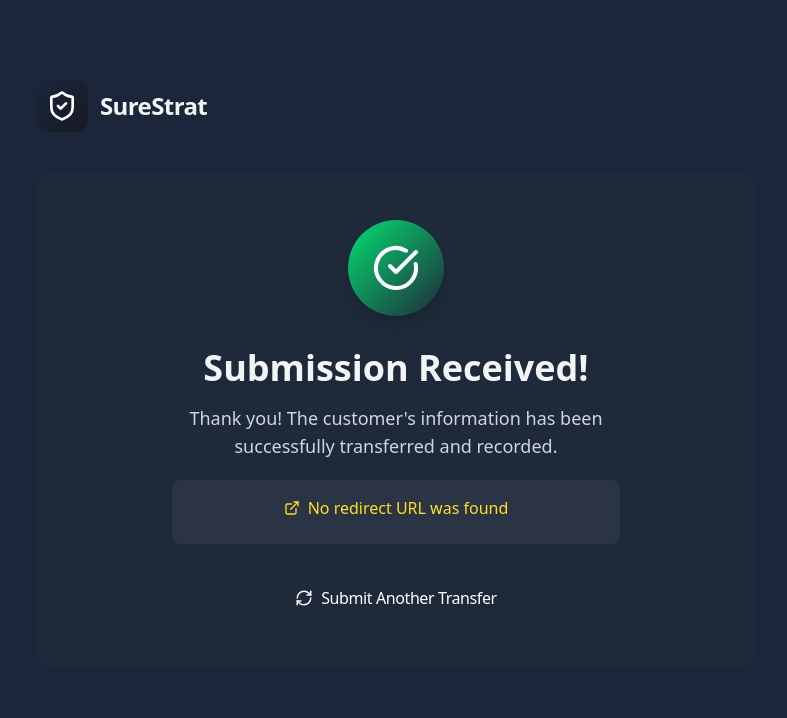
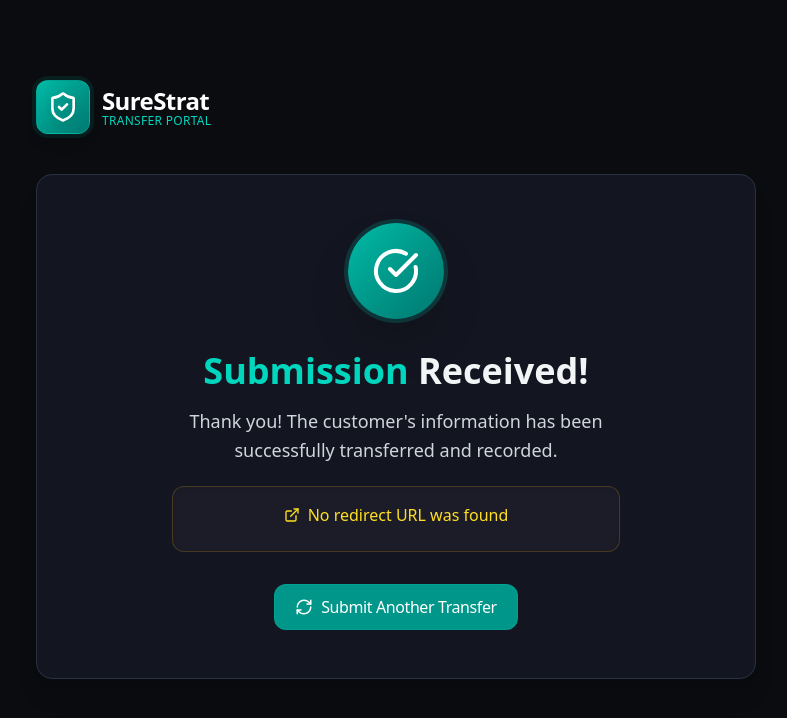
Before and after one commit to surestrat/pine-transfer-form, a React (Vite) app: page /success in a window 1280 px wide. Shown: the top 718 px of the page, without its empty margins (244-1031 px from the left). Built offline with nearby package versions, Linux system fonts and the light colour scheme; no server answers.

Commit message:
fix colors

```diff
--- a/src/App.jsx
+++ b/src/App.jsx
@@ -14,8 +14,8 @@ function App() {
 				{" "}
 				{/* Wrap with ErrorBoundary */}
 				<div
-					className="min-h-screen relative overflow-hidden font-sans bg-[#161b24]"
-					style={{ background: "#1b263b" }} // Use direct hex color
+					className="min-h-screen relative overflow-hidden font-sans bg-[#0a0c10]"
+					style={{ background: "#0a0c10" }} // Deeper black background
 				>
 					{/* Updated dark background */}
 					<GradientBackground />
--- a/src/components/ui/Button.jsx
+++ b/src/components/ui/Button.jsx
@@ -14,11 +14,11 @@ export const Button = ({
 
 	const variantStyles = {
 		primary:
-			"bg-primary-500 hover:bg-primary-600 text-white focus:ring-primary-400", // Keep primary as is
+			"bg-teal-600 hover:bg-teal-500 text-white focus:ring-teal-400 border border-teal-500/30", // Teal primary button
 		secondary:
-			"bg-gradient-to-r from-secondary-500 to-secondary-600 hover:from-secondary-600 hover:to-secondary-700 text-white focus:ring-secondary-400", // Keep secondary as is
+			"bg-gradient-to-r from-[#131620] to-[#1c2130] hover:from-[#1c2130] hover:to-[#252b3d] text-white border border-[#2a3142] focus:ring-[#2a3142]", // Modern dark gradient
 		outline:
-			"border border-primary-500 bg-transparent hover:bg-primary-500 hover:bg-opacity-10 text-primary-300 focus:ring-primary-400 shadow-soft hover:shadow-medium", // Adjusted for dark: transparent bg, light text, subtle hover
+			"border border-teal-500/50 bg-transparent hover:bg-teal-500/10 text-teal-300 focus:ring-teal-400/30 shadow-soft hover:shadow-medium", // Teal outline
 	};
 
 	const disabledStyles =
--- a/src/components/ui/GradientBackground.jsx
+++ b/src/components/ui/GradientBackground.jsx
@@ -4,30 +4,34 @@ import { motion } from "framer-motion";
 export const GradientBackground = () => {
 	return (
 		<div className="absolute inset-0 overflow-hidden -z-10">
-			{/* Ensure it's behind content */}
+			{/* Modern gradient background with teal accents */}
 			<motion.div
-				className="absolute top-[-20%] right-[-15%] w-[50%] h-[50%] rounded-full filter blur-[150px] opacity-20"
-				style={{ background: "#161b24" }} // Use direct hex color
+				className="absolute top-[-10%] right-[-10%] w-[60%] h-[60%] rounded-full filter blur-[180px] opacity-20"
+				style={{
+					background: "linear-gradient(135deg, #0d9488 0%, #134e4a 100%)",
+				}} // Teal gradient
 				animate={{
-					scale: [1, 1.15, 1],
-					opacity: [0.15, 0.25, 0.15],
+					scale: [1, 1.2, 1],
+					opacity: [0.1, 0.18, 0.1], // Enhanced teal glow
 				}}
 				transition={{
-					duration: 18,
+					duration: 20,
 					repeat: Infinity,
 					repeatType: "reverse",
 					ease: "easeInOut",
 				}}
 			/>
 			<motion.div
-				className="absolute bottom-[-20%] left-[-15%] w-[50%] h-[50%] rounded-full filter blur-[150px] opacity-20"
-				style={{ background: "#161b24" }} // Use a slightly different dark blue for secondary
+				className="absolute bottom-[-15%] left-[-10%] w-[55%] h-[55%] rounded-full filter blur-[160px] opacity-20"
+				style={{
+					background: "linear-gradient(135deg, #0f172a 0%, #1e293b 100%)",
+				}} // Dark blue gradient
 				animate={{
-					scale: [1, 1.25, 1],
+					scale: [1, 1.3, 1],
 					opacity: [0.15, 0.25, 0.15],
 				}}
 				transition={{
-					duration: 21,
+					duration: 25,
 					repeat: Infinity,
 					repeatType: "reverse",
 					delay: 2,
@@ -35,21 +39,41 @@ export const GradientBackground = () => {
 				}}
 			/>
 			<motion.div
-				className="absolute top-[40%] left-[30%] w-[30%] h-[30%] rounded-full filter blur-[120px] opacity-15"
-				style={{ background: "#161b24" }} // Another dark blue for subtlety
+				className="absolute top-[30%] left-[25%] w-[40%] h-[40%] rounded-full filter blur-[140px] opacity-15"
+				style={{
+					background: "linear-gradient(135deg, #115e59 0%, #042f2e 100%)",
+				}} // Deeper teal gradient
 				animate={{
-					scale: [1, 1.1, 1],
-					x: [0, 30, 0],
-					opacity: [0.1, 0.2, 0.1],
+					scale: [1, 1.15, 1],
+					x: [0, 40, 0],
+					opacity: [0.06, 0.12, 0.06], // More noticeable
 				}}
 				transition={{
-					duration: 25,
+					duration: 28,
 					repeat: Infinity,
 					repeatType: "reverse",
 					delay: 4,
 					ease: "easeInOut",
 				}}
 			/>
+			<motion.div
+				className="absolute top-[60%] right-[20%] w-[25%] h-[25%] rounded-full filter blur-[100px] opacity-10"
+				style={{
+					background: "linear-gradient(135deg, #0f766e 0%, #0d9488 100%)",
+				}} // Bright teal accent
+				animate={{
+					scale: [1, 1.2, 1],
+					y: [0, -30, 0],
+					opacity: [0.05, 0.1, 0.05],
+				}}
+				transition={{
+					duration: 18,
+					repeat: Infinity,
+					repeatType: "reverse",
+					delay: 6,
+					ease: "easeInOut",
+				}}
+			/>
 		</div>
 	);
 };
--- a/src/components/ui/Logo.jsx
+++ b/src/components/ui/Logo.jsx
@@ -10,16 +10,17 @@ const Logo = ({ size = 28 }) => {
 			whileHover={{ scale: 1.03 }} // Slightly reduced hover scale
 			transition={{ type: "spring", stiffness: 300 }}
 		>
-			<div className="flex items-center justify-center rounded-xl bg-gradient-to-br from-primary-500 to-[#161b24] p-2.5 mr-3 shadow-medium">
-				{" "}
-				{/* Keep logo icon background vibrant */}
-				<ShieldCheck size={size} className="text-white" />
+			<div className="flex items-center justify-center rounded-xl bg-gradient-to-br from-teal-500 to-teal-700 p-2.5 mr-3 shadow-lg ring-4 ring-teal-500/10 border border-teal-400/30">
+				<ShieldCheck size={size} className="text-white drop-shadow-md" />
 			</div>
-			<span className="font-bold text-2xl text-gray-100 tracking-tight">
-				{" "}
-				{/* Lighter text */}
-				SureStrat
-			</span>{" "}
+			<div className="flex flex-col">
+				<span className="font-bold text-2xl text-white tracking-tight">
+					SureStrat
+				</span>
+				<span className="text-xs text-teal-400 -mt-1 tracking-wide">
+					TRANSFER PORTAL
+				</span>
+			</div>
 		</motion.div>
 	);
 };
--- a/src/pages/FormPage.jsx
+++ b/src/pages/FormPage.jsx
@@ -15,12 +15,9 @@ const FormPage = () => {
 				transition={{ delay: 0.1, ease: "easeOut" }}
 			>
 				<Logo size={32} />
-				<div className="flex items-center text-sm text-gray-400">
-					{" "}
-					{/* Muted light text */}
-					<Lock size={14} className="mr-1.5 text-gray-500" />{" "}
-					{/* Darker muted icon */}
-					<span>Secure Connection</span>
+				<div className="flex items-center text-sm text-teal-400 bg-[#131620]/70 backdrop-blur-sm px-3.5 py-2 rounded-full border border-teal-500/20 shadow-inner">
+					<Lock size={14} className="mr-2 text-teal-500" />
+					<span className="font-medium tracking-tight">Secure Connection</span>
 				</div>
 			</motion.div>
 
@@ -30,21 +27,20 @@ const FormPage = () => {
 				animate={{ y: 0, opacity: 1 }}
 				transition={{ delay: 0.2, ease: "easeOut" }}
 			>
-				<h1 className="text-3xl sm:text-4xl font-bold text-gray-300 mb-3">
+				<h1 className="text-3xl sm:text-4xl font-bold text-white mb-3 tracking-tight">
 					{" "}
-					{/* Light heading */}
-					Pineapple Customer Information Transfer
+					<span className="text-teal-400">Pineapple</span> Customer Information
+					Transfer
 				</h1>
-				<p className="text-gray-300 max-w-xl mx-auto">
+				<p className="text-gray-400 max-w-xl mx-auto">
 					{" "}
-					{/* Standard light text */}
 					Please fill out the secure form below to transfer the customer details
-					accurately.
+					accurately and quickly.
 				</p>
 			</motion.div>
 
 			<motion.div
-				className="bg-gray-800 rounded-2xl shadow-card p-8 sm:p-10" // Dark card background
+				className="bg-[#131620] rounded-2xl shadow-xl p-8 sm:p-10 border border-[#2a3142] backdrop-blur-sm" // Modern dark card with border and blur effect
 				initial={{ y: 20, opacity: 0 }}
 				animate={{ y: 0, opacity: 1 }}
 				transition={{ delay: 0.3, ease: "easeOut" }}
--- a/src/pages/SuccessPage.jsx
+++ b/src/pages/SuccessPage.jsx
@@ -145,7 +145,7 @@ const SuccessPage = () => {
 			</motion.div>
 
 			<motion.div
-				className="bg-gray-800 rounded-2xl shadow-card p-8 sm:p-12 text-center"
+				className="bg-[#131620] rounded-2xl shadow-xl p-8 sm:p-12 text-center border border-[#2a3142]"
 				initial={{ scale: 0.95, opacity: 0 }}
 				animate={{ scale: 1, opacity: 1 }}
 				transition={{ delay: 0.2, type: "spring", stiffness: 200, damping: 20 }}
@@ -159,31 +159,31 @@ const SuccessPage = () => {
 						stiffness: 300,
 						damping: 15,
 					}}
-					className="w-24 h-24 bg-gradient-to-br from-green-400 to-primary-500 rounded-full flex items-center justify-center mx-auto mb-8 shadow-lg"
+					className="w-24 h-24 bg-gradient-to-br from-teal-500 to-teal-700 rounded-full flex items-center justify-center mx-auto mb-8 shadow-2xl ring-4 ring-teal-500/20"
 				>
 					<CheckCircle className="w-12 h-12 text-white" />
 				</motion.div>
 
 				<h1 className="text-3xl sm:text-4xl font-bold text-gray-100 mb-4">
-					Submission Received!
+					<span className="text-teal-400">Submission</span> Received!
 				</h1>
-				<p className="text-gray-300 mb-5 max-w-md mx-auto text-lg">
+				<p className="text-gray-300 mb-5 max-w-md mx-auto text-lg leading-relaxed">
 					Thank you! The customer's information has been successfully
 					transferred and recorded.
 				</p>
 
 				{isRedirecting ? (
 					<motion.div
-						className="mb-8 p-4 bg-gray-700 rounded-lg mx-auto max-w-md"
+						className="mb-8 p-4 bg-[#1c2130] border border-teal-500/20 rounded-xl mx-auto max-w-md shadow-inner"
 						initial={{ opacity: 0, y: 20 }}
 						animate={{ opacity: 1, y: 0 }}
 						transition={{ delay: 0.6 }}
 					>
-						<p className="text-primary-300 mb-2 flex items-center justify-center">
+						<p className="text-teal-400 mb-2 flex items-center justify-center font-medium">
 							<ExternalLink size={16} className="mr-2" />
 							Redirecting to Pineapple in {countdown} seconds...
 						</p>
-						<div className="text-xs text-gray-400 truncate overflow-hidden">
+						<div className="text-xs text-gray-400 truncate overflow-hidden px-2 py-1 bg-[#131620] rounded-lg">
 							{redirectUrl ||
 								(apiResponse && apiResponse.redirect_url) ||
 								sessionStorage.getItem("redirectUrl") ||
@@ -192,7 +192,7 @@ const SuccessPage = () => {
 					</motion.div>
 				) : hasRedirectUrl ? null : (
 					<motion.div
-						className="mb-8 p-4 bg-gray-700/50 rounded-lg mx-auto max-w-md"
+						className="mb-8 p-4 bg-[#1c1c28] border border-yellow-500/20 rounded-xl mx-auto max-w-md shadow-inner"
 						initial={{ opacity: 0, y: 20 }}
 						animate={{ opacity: 1, y: 0 }}
 						transition={{ delay: 0.6 }}
--- a/src/styles/index.css
+++ b/src/styles/index.css
@@ -6,7 +6,7 @@
 /* Apply base styles */
 @layer base {
 	body {
-		@apply font-sans bg-[#161b24] text-gray-300 antialiased; /* Dark background, light base text */
+		@apply font-sans bg-[#0a0c10] text-gray-300 antialiased; /* Deeper black background, light base text */
 	}
 	h1,
 	h2,
@@ -14,7 +14,24 @@
 	h4,
 	h5,
 	h6 {
-		@apply font-semibold text-gray-100; /* Lighter headings for contrast */
+		@apply font-semibold text-gray-50; /* Even lighter headings for better contrast */
 	}
-	/* Add other base styles if needed */
+	a {
+		@apply text-teal-400 hover:text-teal-300 transition-colors;
+	}
+	input,
+	select,
+	textarea {
+		@apply bg-[#131620] border-[#2a3142] focus:border-teal-500 focus:ring focus:ring-teal-500/20;
+	}
+	/* Modern scrollbar */
+	::-webkit-scrollbar {
+		@apply w-2;
+	}
+	::-webkit-scrollbar-track {
+		@apply bg-[#131620];
+	}
+	::-webkit-scrollbar-thumb {
+		@apply bg-[#2a3142] rounded-full hover:bg-[#394152];
+	}
 }
```
Also changed, not shown: src/components/ErrorBoundary.jsx (+70 -20 lines), src/components/forms/LeadForm.jsx (+16 -12 lines), src/components/ui/InputField.jsx (+11 -11 lines).
